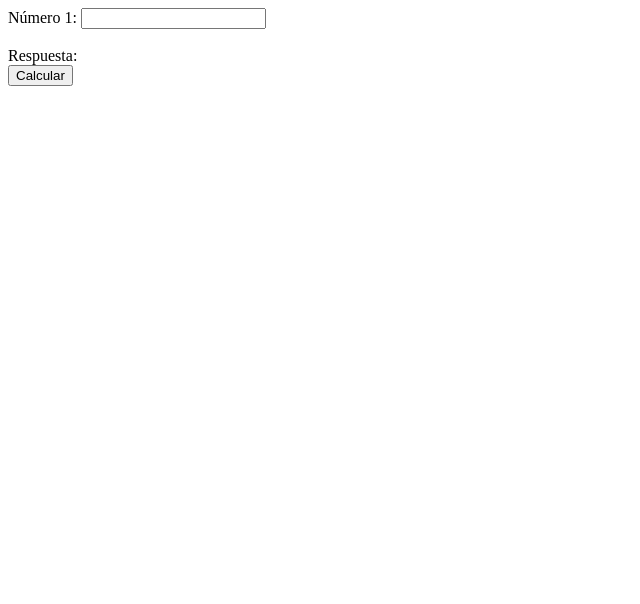
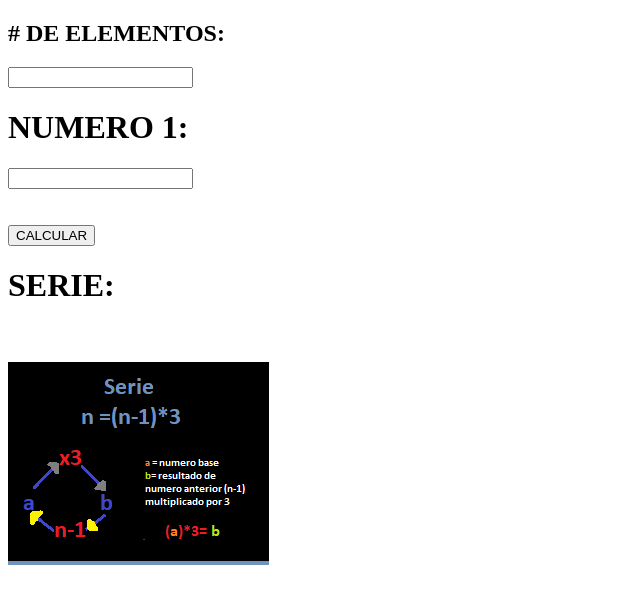
Before and after one commit to Alexjairo/pruebas, a plain HTML site: page index.html in a window 1280 px wide. Shown: the whole page, without its empty margins (0-640 px from the left). Drawn offline with nearby package versions, Linux system fonts and the light colour scheme.

Commit message:
COMPLETO

```diff
--- a/index.html
+++ b/index.html
@@ -1,21 +1,28 @@
 <!DOCTYPE html>
 <html>
   <head>
-        <title>Práctica</title>
+    <title>Serie Fibonacci</title>
     <script src="https://ajax.googleapis.com/ajax/libs/jquery/3.3.1/jquery.min.js"></script>
     <script src="script.js"></script>
     <meta charset="utf-8">
   </head>
+  <body>
+        <div>
+                <label><h2># DE ELEMENTOS:</h2></label>
+                <input type="number" id ="elementos"/>
+             </div>
+  <div>
+    <label><h1>NUMERO 1:</h1></label>
+    <input type="number" id ="numero1"/>
+ </div>
+ <br></br>
+    <button  onclick= "calcular()" >CALCULAR</button>
 
-    <body>
-
-        <label>Número 1:</label>
-        <input type="number" id="numero1"/>
+  <div>
+      <label><h1>SERIE:</h1></label>
+       <div id="respuesta"></div>
+     </div>
+  </body>
   <br></br>
-        <label>Respuesta:</label>
-        <div id="respuesta"></div>
-
-        <button onclick="calcular()">Calcular</button>
-
-    </body>
+<div><img  src="imgs/ejemplo.png"></div>
   </html>
--- a/script.js
+++ b/script.js
@@ -1,18 +1,16 @@
-function calcular() {
+function calcular(){
+    let  n2 =parseInt( document.getElementById("elementos").value);
+    let  n1 =parseInt( document.getElementById("numero1").value);
+    let  n3 =0;
+    respuesta="";
 
-    let n1 = document.getElementById("numero1").value;
-    let respuesta = "";
+    for(let i= 1; i<=n2;i++){
+      respuesta=respuesta+""+n1+", ";
+      n3=n1;
 
-    for(let i = 1; i = n1; i++){
-        n1=n1-1;
-        respuesta = respuesta + (n1*3)  + ", " ;
+      n1=n3 *3 ;
     }
 
+    document.getElementById("respuesta").innerHTML = respuesta;
 
-
-
-
-
-
-    document.getElementById("respuesta").innerHTML = respuesta;
-}
+  }
```
Also changed, not shown: imgs/ejemplo.png (added). Lines whose indentation alone changed are shown as unchanged.
